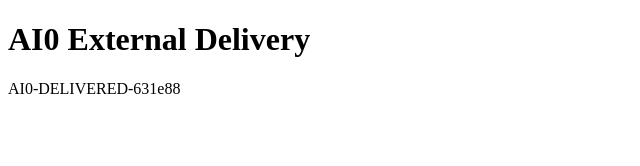
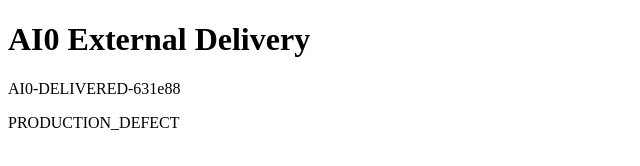
Before and after one commit to HALF-2300/ai0-external-delivery-proof, a plain HTML site: page index.html in a window 1280 px wide. Shown: the whole page, without its empty margins (0-640 px from the left). Drawn offline with Linux system fonts and the light colour scheme.

Commit message:
chore(prod): inject bounded PRODUCTION_DEFECT for feedback proof

```diff
--- a/index.html
+++ b/index.html
@@ -1 +1 @@
-<!doctype html><html><head><title>AI0 Ext</title></head><body><h1>AI0 External Delivery</h1><p id='marker'>AI0-DELIVERED-631e88</p></body></html>
+<!doctype html><html><head><title>AI0 Ext</title></head><body><h1>AI0 External Delivery</h1><p id='marker'>AI0-DELIVERED-631e88</p><p id='prod-marker'>PRODUCTION_DEFECT</p></body></html>
```
